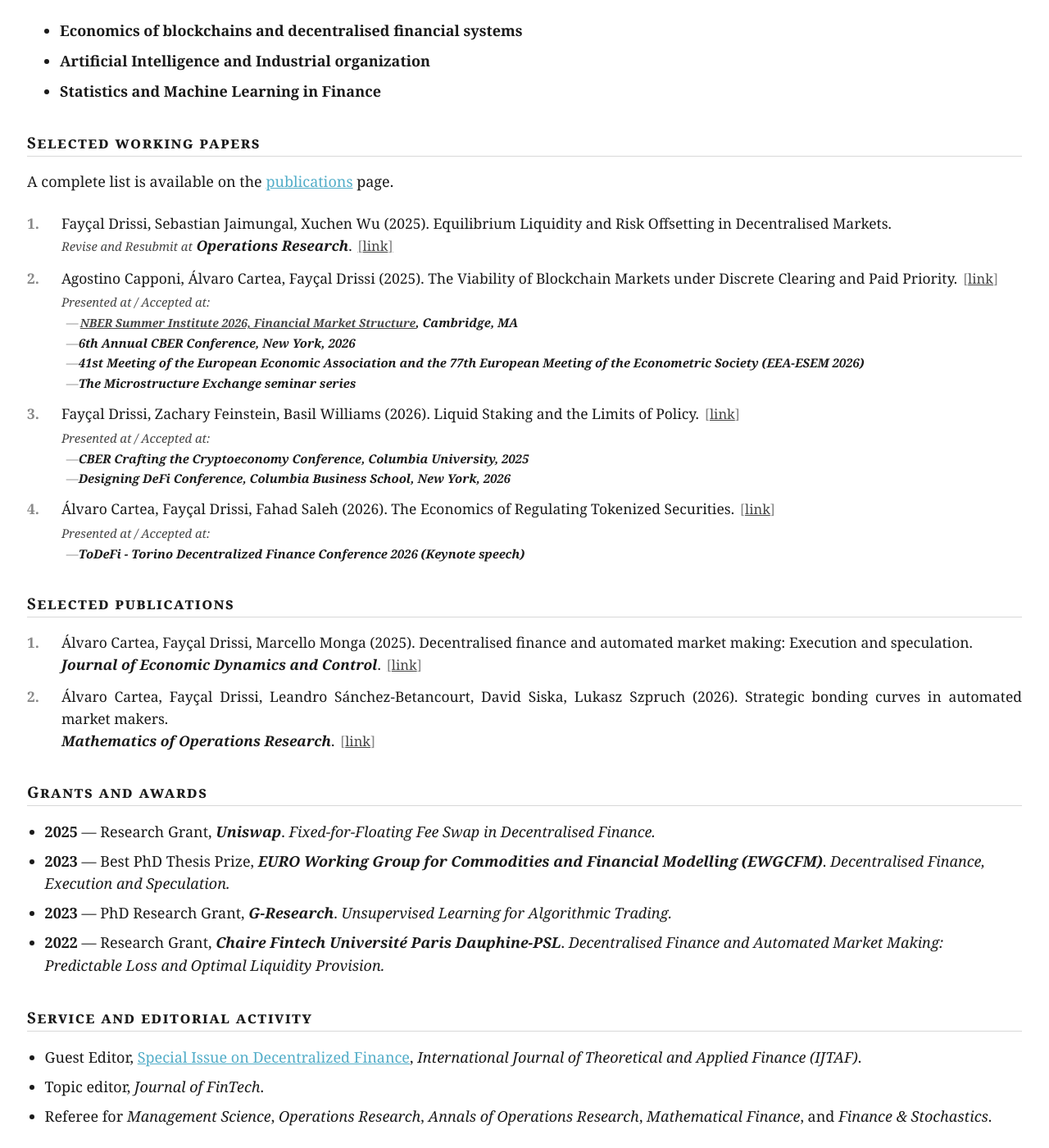
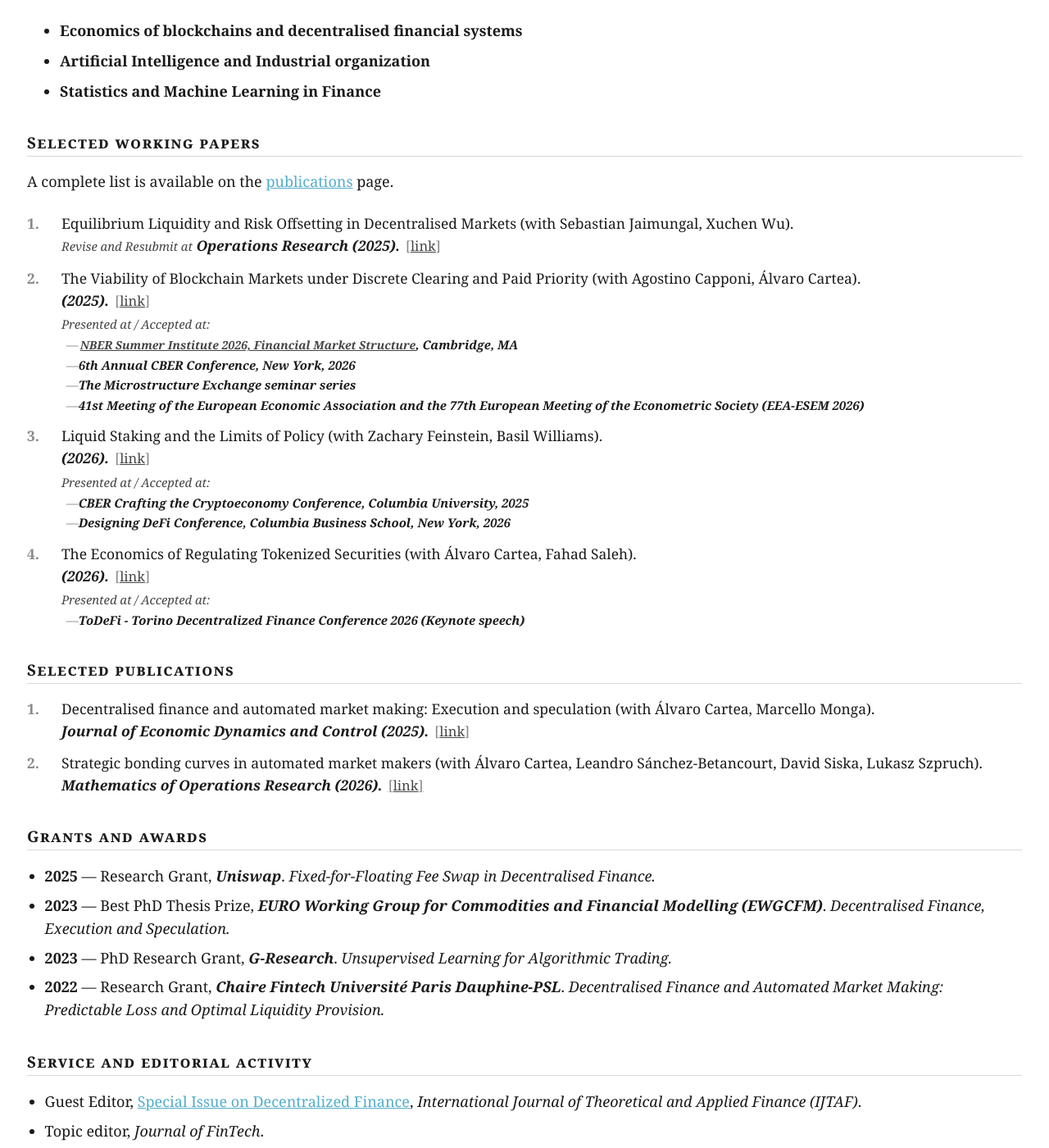
Before and after one commit to FDR0903/FDR0903.github.io, a Jekyll site: the page built from _pages/about.md, in a window 1280 px wide and 1400 px high, scrolled down 443 px. Shown: the whole window at 82% size. Built offline with Jekyll 4.4.1, drawn with Linux system fonts in a browser that asks for light colours; some web fonts are replaced.

Commit message:
Match the Publications page citation style on the home page
Titles lead with co-authors in parentheses and the venue and year sit
on a second line. Also moves the Microstructure Exchange seminar ahead
of EEA-ESEM in the Presented at list.

Co-Authored-By: Claude Opus 5 (1M context) <noreply@anthropic.com>

```diff
--- a/_pages/about.md
+++ b/_pages/about.md
@@ -243,23 +243,25 @@ A complete list is available on the <a href="{{ base_path }}/selected-publicatio
 
 <ol class="home-selected">
   <li>
-    Fayçal Drissi, Sebastian Jaimungal, Xuchen Wu (2025). Equilibrium Liquidity and Risk Offsetting in Decentralised Markets.<br>
-    <span class="home-rr-label">Revise and Resubmit at</span> <span class="home-paper-venue">Operations Research</span>. <a href="https://fdr0903.github.io/files/CEX_DEX.pdf">link</a>
+    Equilibrium Liquidity and Risk Offsetting in Decentralised Markets (with Sebastian Jaimungal, Xuchen Wu).<br>
+    <span class="home-rr-label">Revise and Resubmit at</span> <span class="home-paper-venue">Operations Research (2025).</span> <a href="https://fdr0903.github.io/files/CEX_DEX.pdf">link</a>
   </li>
   <li>
-    Agostino Capponi, Álvaro Cartea, Fayçal Drissi (2025). The Viability of Blockchain Markets under Discrete Clearing and Paid Priority. <a href="https://papers.ssrn.com/sol3/papers.cfm?abstract_id=5290232">link</a>
+    The Viability of Blockchain Markets under Discrete Clearing and Paid Priority (with Agostino Capponi, Álvaro Cartea).<br>
+    <span class="home-paper-venue">(2025).</span> <a href="https://papers.ssrn.com/sol3/papers.cfm?abstract_id=5290232">link</a>
     <div class="home-selected-conf">
       <span class="home-conf-label">Presented at / Accepted at:</span>
       <ul>
         <li><a href="https://www.nber.org/conferences/si-2026-financial-market-structure">NBER Summer Institute 2026, Financial Market Structure</a>, Cambridge, MA</li>
         <li>6th Annual CBER Conference, New York, 2026</li>
+        <li>The Microstructure Exchange seminar series</li>
         <li>41st Meeting of the European Economic Association and the 77th European Meeting of the Econometric Society (EEA-ESEM 2026)</li>
-        <li>The Microstructure Exchange seminar series</li>
       </ul>
     </div>
   </li>
   <li>
-    Fayçal Drissi, Zachary Feinstein, Basil Williams (2026). Liquid Staking and the Limits of Policy. <a href="https://papers.ssrn.com/sol3/papers.cfm?abstract_id=6173222">link</a>
+    Liquid Staking and the Limits of Policy (with Zachary Feinstein, Basil Williams).<br>
+    <span class="home-paper-venue">(2026).</span> <a href="https://papers.ssrn.com/sol3/papers.cfm?abstract_id=6173222">link</a>
     <div class="home-selected-conf">
       <span class="home-conf-label">Presented at / Accepted at:</span>
       <ul>
@@ -269,7 +271,8 @@ A complete list is available on the <a href="{{ base_path }}/selected-publicatio
     </div>
   </li>
   <li>
-    Álvaro Cartea, Fayçal Drissi, Fahad Saleh (2026). The Economics of Regulating Tokenized Securities. <a href="https://papers.ssrn.com/sol3/papers.cfm?abstract_id=6942338">link</a>
+    The Economics of Regulating Tokenized Securities (with Álvaro Cartea, Fahad Saleh).<br>
+    <span class="home-paper-venue">(2026).</span> <a href="https://papers.ssrn.com/sol3/papers.cfm?abstract_id=6942338">link</a>
     <div class="home-selected-conf">
       <span class="home-conf-label">Presented at / Accepted at:</span>
       <ul>
@@ -284,12 +287,12 @@ A complete list is available on the <a href="{{ base_path }}/selected-publicatio
 
 <ol class="home-selected">
   <li>
-    Álvaro Cartea, Fayçal Drissi, Marcello Monga (2025). Decentralised finance and automated market making: Execution and speculation.<br>
-    <span class="home-paper-venue">Journal of Economic Dynamics and Control</span>. <a href="https://papers.ssrn.com/sol3/papers.cfm?abstract_id=4144743">link</a>
+    Decentralised finance and automated market making: Execution and speculation (with Álvaro Cartea, Marcello Monga).<br>
+    <span class="home-paper-venue">Journal of Economic Dynamics and Control (2025).</span> <a href="https://papers.ssrn.com/sol3/papers.cfm?abstract_id=4144743">link</a>
   </li>
   <li>
-    Álvaro Cartea, Fayçal Drissi, Leandro Sánchez-Betancourt, David Siska, Lukasz Szpruch (2026). Strategic bonding curves in automated market makers.<br>
-    <span class="home-paper-venue">Mathematics of Operations Research</span>. <a href="https://papers.ssrn.com/sol3/papers.cfm?abstract_id=4459177">link</a>
+    Strategic bonding curves in automated market makers (with Álvaro Cartea, Leandro Sánchez-Betancourt, David Siska, Lukasz Szpruch).<br>
+    <span class="home-paper-venue">Mathematics of Operations Research (2026).</span> <a href="https://papers.ssrn.com/sol3/papers.cfm?abstract_id=4459177">link</a>
   </li>
 </ol>
 
```
